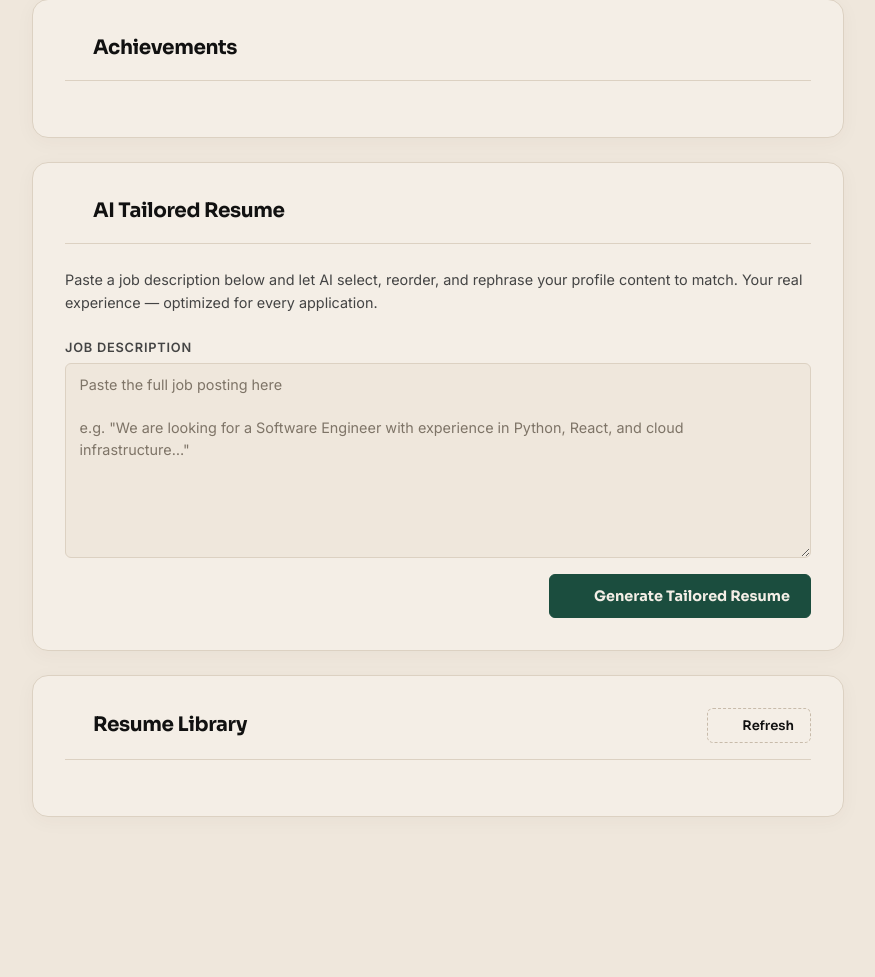
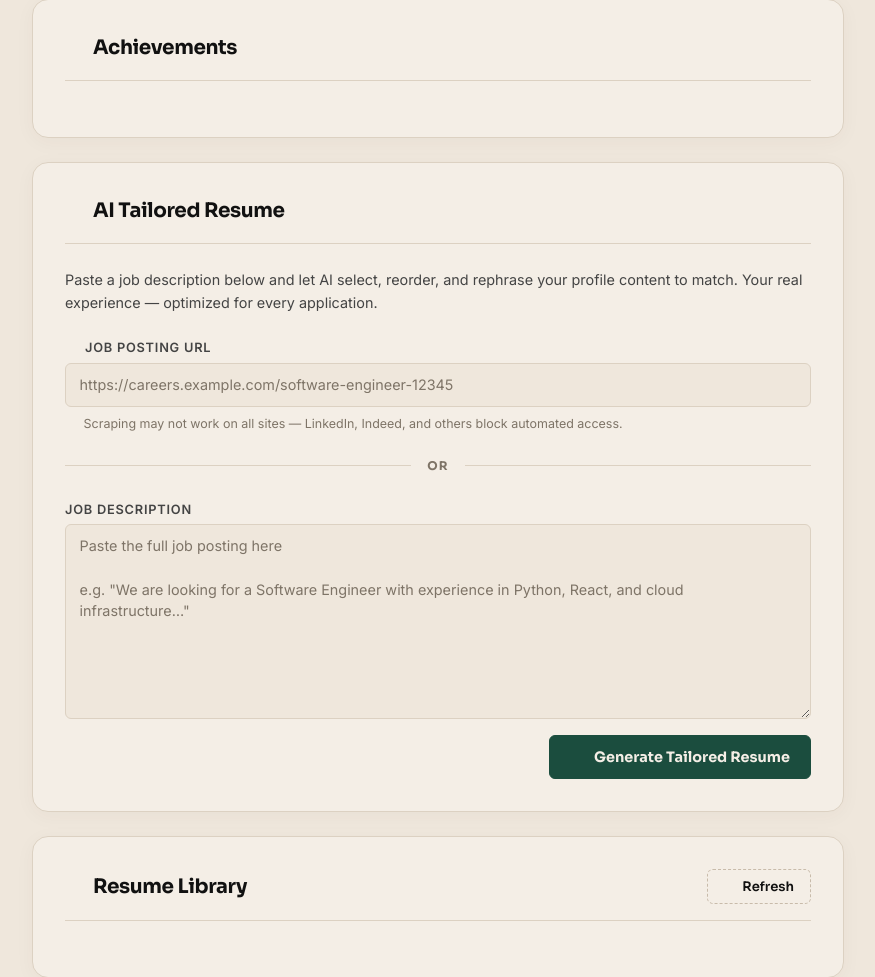
Before and after one commit to Hima-11-works/BuildR, a Flask app: page / in a window 1280 px wide. Shown: the part 1387-2364 px from the top of the page, without its empty margins (202-1077 px from the left). Before the commit the page ends 2204 px from the top, so only its background shows below. Run offline with Flask 3, Linux system fonts and the light colour scheme.

Commit message:
feat: implement initial frontend UI, theme support, and scraper service scaffolding

```diff
--- a/app.py
+++ b/app.py
@@ -49,6 +49,7 @@ from services.resume_library import (
 load_dotenv()
 
 from services.ai_service import tailor_resume
+from services.scraper_service import fetch_job_description, ScrapingError
 
 # ── Step 2: Create the Flask application instance ────────────
 # Flask(__name__) uses the location of THIS module to determine:
@@ -313,24 +314,47 @@ def api_generate_tailored_resume():
 
     EXPECTS
     -------
-    JSON body: { "job_description": "<pasted job posting text>" }
+    JSON body — at least one of:
+        { "job_description": "<pasted job posting text>" }
+        { "job_url": "https://careers.example.com/posting/12345" }
+
+    If both are provided, job_description (pasted text) takes priority
+    because it's the reliable path — the user already has the text.
+
+    If only job_url is given, we attempt to scrape the page.  Scraping
+    is best-effort: many sites block bots, require JavaScript, or hide
+    content behind login walls.  On failure, we return a clear message
+    telling the user to paste the text manually.
 
     PIPELINE
     --------
-    1. Parse the job description from the request body.
+    1. Parse the job description from the request body (text or URL).
     2. Load the saved profile from disk.
     3. Send both to Gemini → get back a TailoredProfile (JSON).
     4. Convert TailoredProfile → Profile (for rendering).
     5. Render LaTeX → compile PDF → return as download.
     """
-    # ── Step 1: Parse the job description ─────────────────────
+    # ── Step 1: Get the job description (text or URL) ─────────
     data = request.get_json()
-    if not data or not data.get("job_description", "").strip():
-        return jsonify({
-            "error": "Please paste a job description."
-        }), 400
+    if not data:
+        return jsonify({"error": "Request body must be JSON."}), 400
 
-    job_description = data["job_description"].strip()
+    job_description = (data.get("job_description") or "").strip()
+    job_url = (data.get("job_url") or "").strip()
+
+    # Text takes priority — it's the reliable path
+    if not job_description:
+        if job_url:
+            # Attempt to scrape the URL.  ScrapingError carries
+            # a user-friendly message that we can return directly.
+            try:
+                job_description = fetch_job_description(job_url)
+            except ScrapingError as e:
+                return jsonify({"error": str(e)}), 400
+        else:
+            return jsonify({
+                "error": "Please paste a job description or provide a URL."
+            }), 400
 
     try:
         # ── Step 2: Load the profile ──────────────────────────
--- a/static/app.js
+++ b/static/app.js
@@ -227,6 +227,7 @@ const toastContainer  = document.getElementById("toast-container");
 const tailorBtn       = document.getElementById("tailor-btn");
 const tailorBtnText   = document.getElementById("tailor-btn-text");
 const jobDescInput    = document.getElementById("job-description");
+const jobUrlInput     = document.getElementById("job-url");
 
 // List containers
 const educationList     = document.getElementById("education-list");
@@ -975,23 +976,36 @@ async function generateResume() {
 // ═══════════════════════════════════════════════════════════════
 
 async function generateTailoredResume() {
-    // ── Validate: job description must not be empty ─────────
+    // ── Validate: need either pasted text OR a URL ───────────
     const jobDescription = jobDescInput.value.trim();
-    if (!jobDescription) {
-        showToast("Please paste a job description first.", "error");
+    const jobUrl = jobUrlInput.value.trim();
+
+    if (!jobDescription && !jobUrl) {
+        showToast("Please paste a job description or enter a URL.", "error");
         jobDescInput.focus();
         return;
     }
 
+    // ── Build the request body ────────────────────────────────
+    // Text takes priority — it's the reliable path.  If the user
+    // filled in both, the pasted text wins (the backend also
+    // enforces this, but we avoid sending a URL when unnecessary).
+    const body = {};
+    if (jobDescription) {
+        body.job_description = jobDescription;
+    } else {
+        body.job_url = jobUrl;
+    }
+
     // ── Show loading state ───────────────────────────────────
     tailorBtn.disabled = true;
-    tailorBtnText.textContent = "Tailoring…";
+    tailorBtnText.textContent = jobDescription ? "Tailoring…" : "Fetching & Tailoring…";
 
     try {
         const response = await fetch("/api/resume/tailored", {
             method: "POST",
             headers: { "Content-Type": "application/json" },
-            body: JSON.stringify({ job_description: jobDescription }),
+            body: JSON.stringify(body),
         });
 
         const result = await response.json();
@@ -1012,6 +1026,12 @@ async function generateTailoredResume() {
             // ── Error: show the error message ─────────────────
             const errorMsg = result.error || "Failed to generate tailored resume.";
             showToast(errorMsg, "error");
+
+            // If it was a scraping error and the textarea is empty,
+            // nudge the user toward the manual fallback
+            if (!jobDescription && jobUrl) {
+                jobDescInput.focus();
+            }
 
             if (result.log) {
                 console.error("Tectonic compilation log:\n", result.log);
--- a/static/style.css
+++ b/static/style.css
@@ -1152,6 +1152,65 @@ body:not(.no-transition) .theme-toggle {
     min-height: 180px;
 }
 
+/* Job URL input */
+.job-url-input {
+    font-size: 0.9rem;
+}
+
+/* Label icon (inline with label text) */
+.label-icon {
+    width: 14px;
+    height: 14px;
+    stroke-width: 2.2px;
+    display: inline-block;
+    vertical-align: -2px;
+    margin-right: 2px;
+    color: var(--text-secondary);
+}
+
+/* Scraping info hint below URL input */
+.scraping-hint {
+    display: flex;
+    align-items: flex-start;
+    gap: 0.35rem;
+    font-size: 0.78rem;
+    color: var(--text-muted);
+    margin-top: var(--space-xs);
+    line-height: 1.4;
+}
+
+.hint-icon {
+    width: 13px;
+    height: 13px;
+    stroke-width: 2.2px;
+    flex-shrink: 0;
+    margin-top: 1px;
+    color: var(--warning);
+}
+
+/* OR Divider between URL and textarea */
+.input-or-divider {
+    display: flex;
+    align-items: center;
+    gap: var(--space-md);
+    margin: var(--space-lg) 0;
+}
+
+.or-line {
+    flex: 1;
+    height: 1px;
+    background: var(--border-subtle);
+}
+
+.or-text {
+    font-family: 'Sora', sans-serif;
+    font-size: 0.75rem;
+    font-weight: 700;
+    color: var(--text-muted);
+    text-transform: uppercase;
+    letter-spacing: 0.1em;
+}
+
 .ai-section-actions {
     display: flex;
     justify-content: flex-end;
--- a/templates/index.html
+++ b/templates/index.html
@@ -175,6 +175,32 @@
             Paste a job description below and let AI select, reorder, and rephrase your
             profile content to match. Your real experience &mdash; optimized for every application.
         </p>
+
+        <!-- URL Input -->
+        <div class="form-group full-width">
+            <label for="job-url">
+                <i data-lucide="link" class="label-icon"></i> Job Posting URL
+            </label>
+            <input
+                type="url"
+                id="job-url"
+                class="job-url-input"
+                placeholder="https://careers.example.com/software-engineer-12345"
+            >
+            <span class="scraping-hint">
+                <i data-lucide="info" class="hint-icon"></i>
+                Scraping may not work on all sites &mdash; LinkedIn, Indeed, and others block automated access.
+            </span>
+        </div>
+
+        <!-- OR Divider -->
+        <div class="input-or-divider">
+            <span class="or-line"></span>
+            <span class="or-text">OR</span>
+            <span class="or-line"></span>
+        </div>
+
+        <!-- Job Description Textarea (always available as fallback) -->
         <div class="form-group full-width">
             <label for="job-description">Job Description</label>
             <textarea
```
Also changed, not shown: services/scraper_service.py (added, +269 -0 lines).
